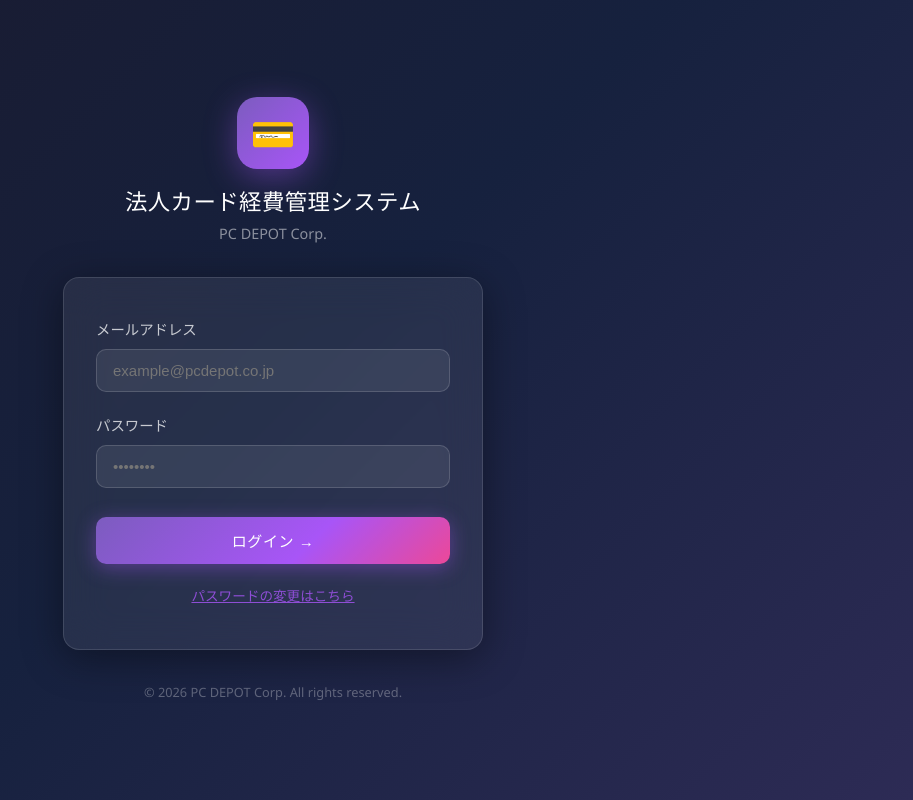
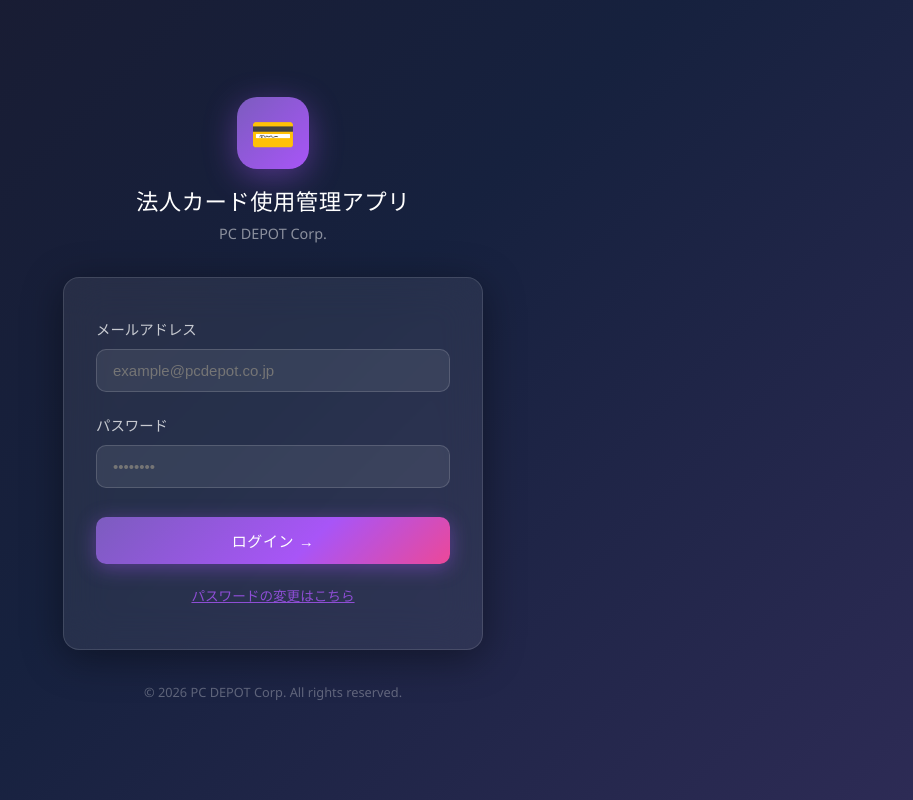
Before and after one commit to shinozakik-7618/expense-management-app, a React (Vite) app in the folder admin-web/: page /login in a window 1280 px wide. Shown: the whole page, without its empty margins (367-1280 px from the left). Built offline with nearby package versions, Linux system fonts and the light colour scheme.

Commit message:
アプリ名称変更：法人カード経費管理システム→法人カード使用管理アプリ

```diff
--- a/admin-web/src/InviteAccept.tsx
+++ b/admin-web/src/InviteAccept.tsx
@@ -80,7 +80,7 @@ export default function InviteAccept() {
       {/* ロゴ */}
       <div style={{ textAlign:'center', marginBottom:'2rem' }}>
         <div style={{ width:'64px', height:'64px', borderRadius:'18px', background:'linear-gradient(135deg,#7c5cbf 0%,#a855f7 100%)', display:'flex', alignItems:'center', justifyContent:'center', fontSize:'30px', margin:'0 auto 1rem auto', boxShadow:'0 8px 24px rgba(168,85,247,0.4)' }}>💳</div>
-        <h1 style={{ color:'white', fontSize:'1.5rem', fontWeight:'700', margin:'0 0 4px 0' }}>法人カード経費管理システム</h1>
+        <h1 style={{ color:'white', fontSize:'1.5rem', fontWeight:'700', margin:'0 0 4px 0' }}>法人カード使用管理アプリ</h1>
         <p style={{ color:'rgba(255,255,255,0.45)', fontSize:'0.85rem', margin:0 }}>PC DEPOT Corp.</p>
       </div>
 
--- a/admin-web/src/Login.tsx
+++ b/admin-web/src/Login.tsx
@@ -71,7 +71,7 @@ export default function Login() {
           margin: '0 0 0.4rem 0',
           letterSpacing: '0.02em',
         }}>
-          法人カード経費管理システム
+          法人カード使用管理アプリ
         </h1>
         <p style={{
           color: 'rgba(255,255,255,0.5)',
--- a/admin-web/src/Manual.tsx
+++ b/admin-web/src/Manual.tsx
@@ -114,7 +114,7 @@ const Manual: React.FC = () => {
         {/* タイトル */}
         <div className="ps" style={card}>
           <h1 style={{ fontSize: '22px', fontWeight: '700', background: 'linear-gradient(135deg, #7c5cbf, #a855f7)', WebkitBackgroundClip: 'text', WebkitTextFillColor: 'transparent', margin: '0 0 4px' }}>
-            PC DEPOT Corp. 法人カード経費管理システム ユーザーマニュアル
+            PC DEPOT Corp. 法人カード使用管理アプリ ユーザーマニュアル
           </h1>
           <p style={{ color: '#94a3b8', fontSize: '13px', margin: 0 }}>v1.4 &nbsp;|&nbsp; 全12章 &nbsp;|&nbsp; 2026年3月更新</p>
         </div>
@@ -143,7 +143,7 @@ const Manual: React.FC = () => {
 
             <div id="ch1" className="chapter ps" style={card}>
               <h2 style={h2s}>第1章 システム概要</h2>
-              <p style={{ lineHeight: '1.8', marginBottom: '16px' }}>PC DEPOT Corp. 法人カード経費管理システムは、役員・社員が利用する法人クレジットカードの取引を一元管理し、経費精算業務を効率化するためのWebアプリケーションです。</p>
+              <p style={{ lineHeight: '1.8', marginBottom: '16px' }}>PC DEPOT Corp. 法人カード使用管理アプリは、役員・社員が利用する法人クレジットカードの取引を一元管理し、経費精算業務を効率化するためのWebアプリケーションです。</p>
               <h3 style={h3s}>主な機能</h3>
               <table style={tbl}><thead><tr>
                 <th style={th}>機能</th><th style={th}>説明</th>
```
Also changed, not shown: 1 other file (tests, documents, lock files or other folders).
